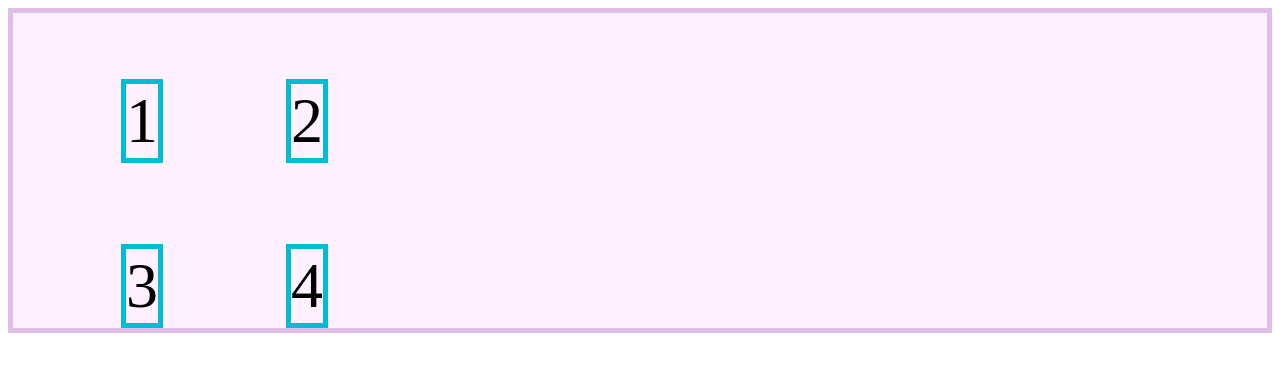
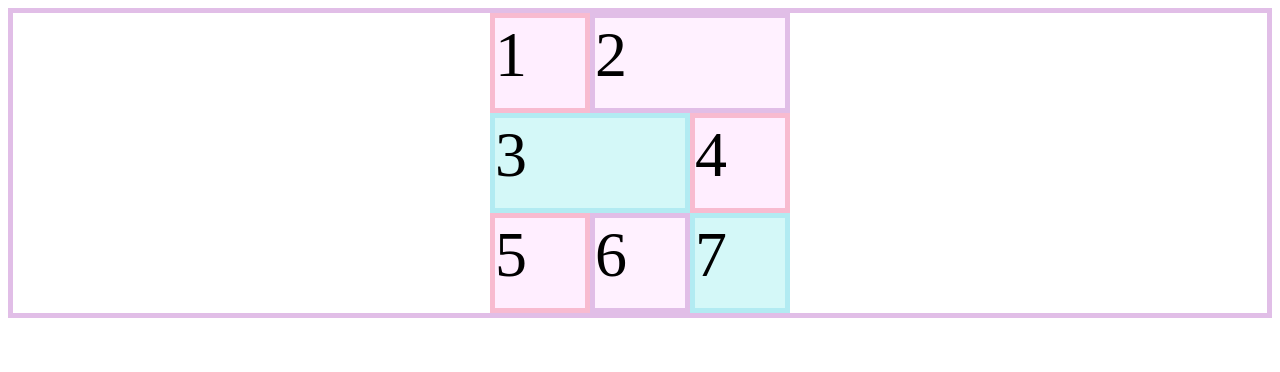
Before and after one commit to SgtGarro/Platzi-Basic-CSS-Grid-Course, a plain HTML site: page index.html in a window 1280 px wide. Drawn offline with Linux system fonts and the light colour scheme.

Commit message:
Propiedades de ubicación

```diff
--- a/css/style.css
+++ b/css/style.css
@@ -1,37 +1,97 @@
 /* .contenedor {
     border: 5px solid #e1bee7;
-    background-color: #fff1ff;
+    background-color: white;
     display: grid;
     grid-template-columns: 150px 150px 150px;
-    grid-auto-rows: 150px;
-    gap: 15px;
-    height: 600px;
-    place-content: end;
-    justify-items: end;
-    align-items: start;
+    grid-template-rows: 75px 75px 75px;
+    grid-template-areas:
+        "header header header"
+        "side main main"
+        "side main main"
+    ;
+    place-content: center;
 }
 
 .item {
-    border: 5px solid #00bcd4;
     font-size: 4rem;
 }
 
+.contenedor .item:nth-child(1) {
+    border: 5px solid #f8bbd0;
+    background-color: #ffeeff;
+    grid-area: header;
+}
+
 .contenedor .item:nth-child(2) {
-    justify-self: start;
-    align-self: end;
+    border: 5px solid #e1bee7;
+    background-color: #fff1ff;
+    grid-area: side;
+}
+
+.contenedor .item:nth-child(3) {
+    border: 5px solid #b2ebf2;
+    background-color: #d4f8f8;
+    grid-area: main;
 } */
 
 /* Reto cumplido */
+
 .contenedor {
     border: 5px solid #e1bee7;
-    background-color: #fff1ff;
+    background-color: white;
     display: grid;
-    grid-template-columns: 150px 150px;
-    grid-auto-rows: 150px;
-    gap: 15px;
-    place-items: end;
+    grid-template-columns: 100px 100px 100px;
+    grid-template-rows: 100px 100px 100px;
+    grid-template-areas:
+        "g1 g2 g2"
+        "g3 g3 g4"
+        "g5 g6 g7"
+    ;
+    place-content: center;
 }
+
 .item {
-    border: 5px solid #00bcd4;
     font-size: 4rem;
 }
+
+.contenedor .item:nth-child(1) {
+    border: 5px solid #f8bbd0;
+    background-color: #ffeeff;
+    grid-area: g1;
+}
+
+.contenedor .item:nth-child(2) {
+    border: 5px solid #e1bee7;
+    background-color: #fff1ff;
+    grid-area: g2;
+}
+
+.contenedor .item:nth-child(3) {
+    border: 5px solid #b2ebf2;
+    background-color: #d4f8f8;
+    grid-area: g3;
+}
+
+.contenedor .item:nth-child(4) {
+    border: 5px solid #f8bbd0;
+    background-color: #ffeeff;
+    grid-area: g4;
+}
+
+.contenedor .item:nth-child(5) {
+    border: 5px solid #f8bbd0;
+    background-color: #ffeeff;
+    grid-area: g5;
+}
+
+.contenedor .item:nth-child(6) {
+    border: 5px solid #e1bee7;
+    background-color: #fff1ff;
+    grid-area: g6;
+}
+
+.contenedor .item:nth-child(7) {
+    border: 5px solid #b2ebf2;
+    background-color: #d4f8f8;
+    grid-area: g7;
+}
--- a/index.html
+++ b/index.html
@@ -13,8 +13,9 @@
         <div class="item">2</div>
         <div class="item">3</div>
         <div class="item">4</div>
-        <!-- <div class="item">5</div>
-        <div class="item">6</div> -->
+        <div class="item">5</div>
+        <div class="item">6</div>
+        <div class="item">7</div>
     </div>
 </body>
 </html>
```
Also changed, not shown: 1 other file.
